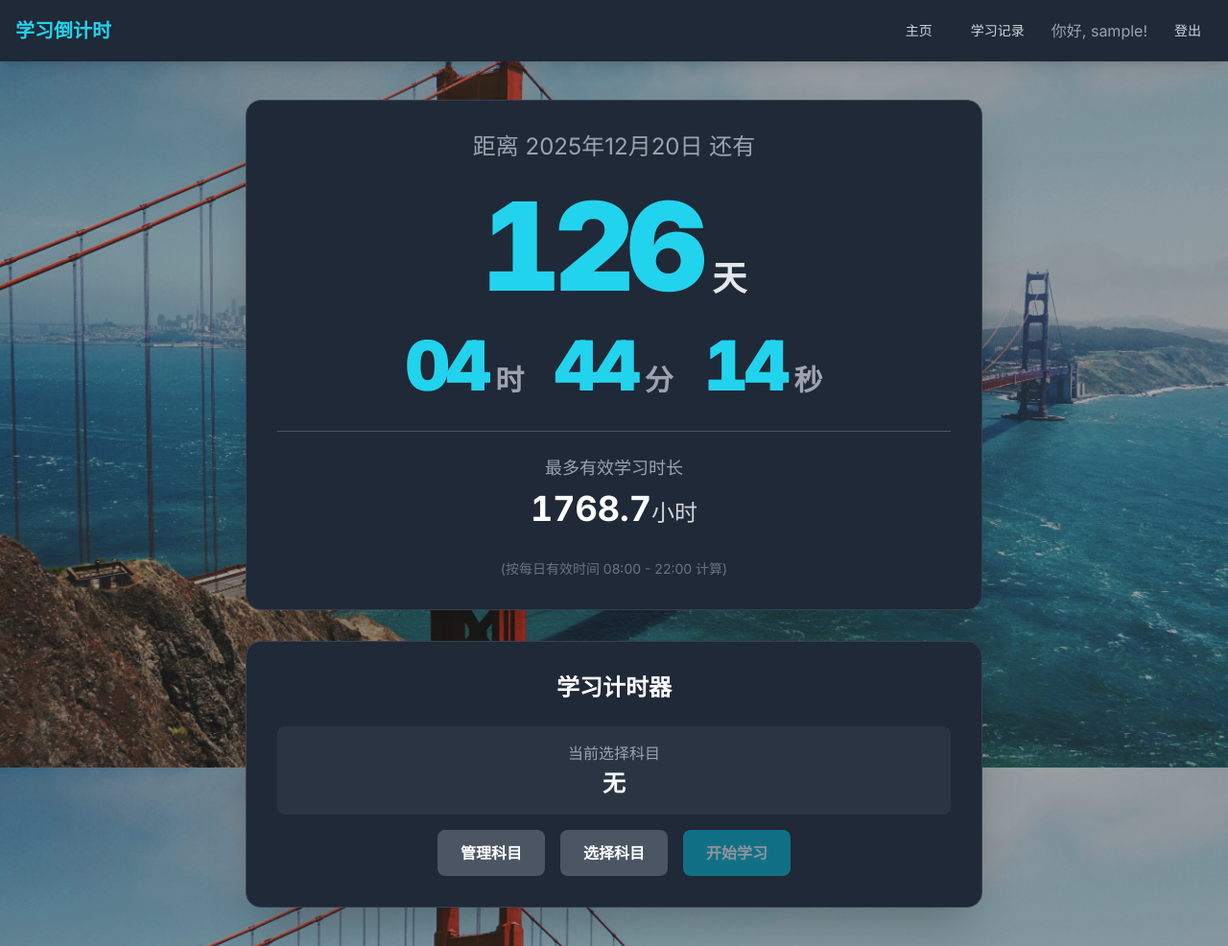
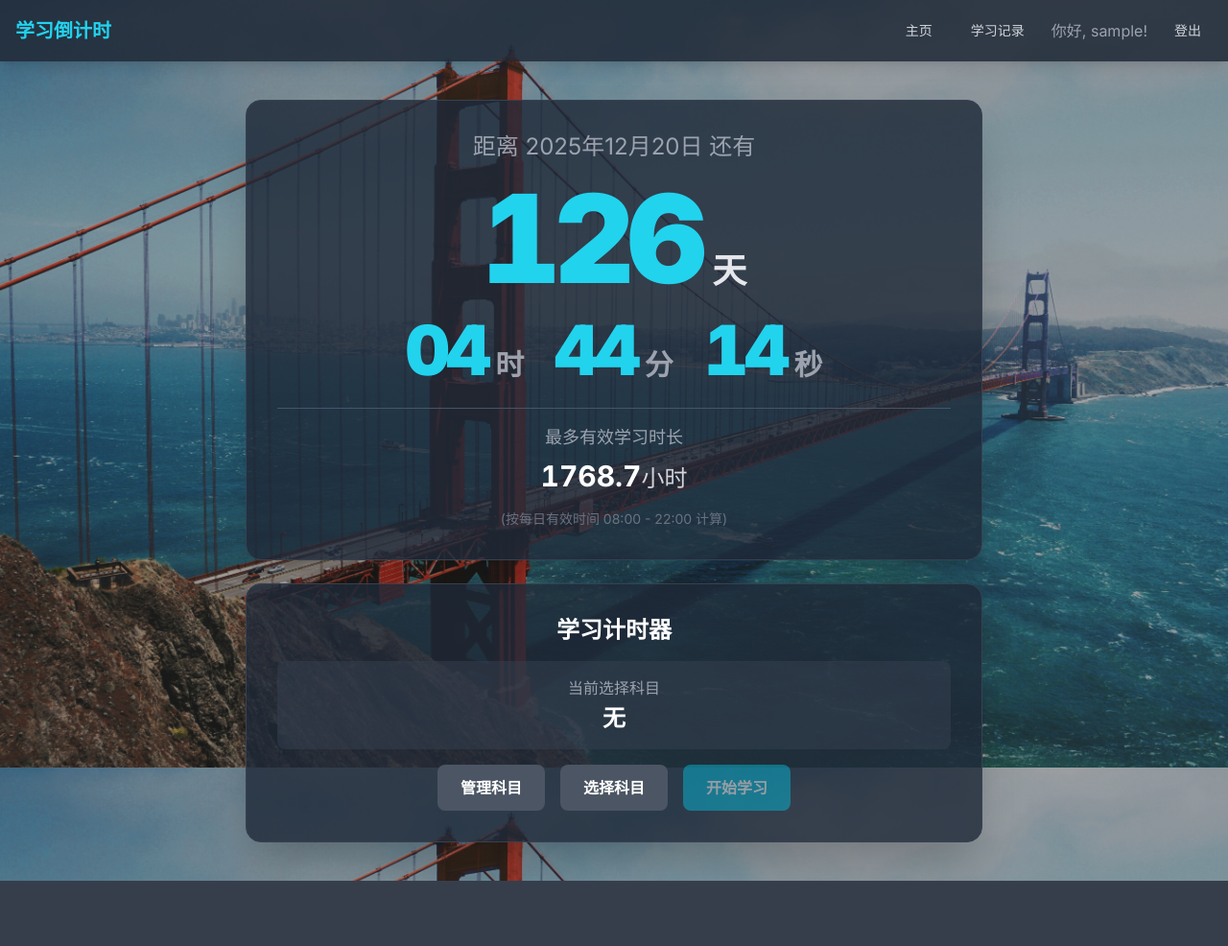
Before and after one commit to shuang154/Learning-record, a Flask app: page / in a window 1280 px wide. Shown: the whole page at 96% size. After the commit the page ends 918 px from the top, so only its background shows below. Run offline with Flask 3, Linux system fonts and the light colour scheme; the visitor is signed in with stand-in values (Sample User, id 1); data that the repository does not hold is empty; some libraries are stand-ins or nearby versions.

Commit message:
大幅优化前端显示，修复暂停数字不一，删掉文字用颜色表示暂停状态，透明面板

```diff
--- a/project/templates/base.html
+++ b/project/templates/base.html
@@ -32,7 +32,7 @@
     </style>
 </head>
 <body class="bg-gray-900 text-white min-h-screen">
-    <nav class="bg-gray-800 shadow-lg">
+    <nav class="bg-gray-800/85 shadow-lg">
         <div class="max-w-7xl mx-auto px-4">
             <div class="flex justify-between h-16">
                 <div class="flex items-center">
--- a/project/templates/history.html
+++ b/project/templates/history.html
@@ -3,7 +3,7 @@
 {% block content %}
 <script src="https://cdn.jsdelivr.net/npm/chart.js"></script>
 
-<div class="bg-gray-800 p-6 md:p-8 rounded-2xl shadow-2xl border border-gray-700">
+<div class="bg-gray-800/80 p-6 md:p-8 rounded-2xl shadow-2xl border border-gray-700">
     <div class="border-b border-gray-700 mb-6">
         <nav class="-mb-px flex space-x-8" aria-label="Tabs">
             <button id="tab-today" class="whitespace-nowrap py-4 px-1 border-b-2 font-medium text-lg border-cyan-500 text-cyan-400">
--- a/project/templates/index.html
+++ b/project/templates/index.html
@@ -1,11 +1,11 @@
 {% extends "base.html" %}
 
 {% block content %}
-<div class="w-full max-w-3xl mx-auto space-y-8">
-    <div class="text-center p-6 md:p-8 bg-gray-800 rounded-2xl shadow-2xl border border-gray-700">
-        <h1 class="text-lg md:text-2xl font-normal text-gray-400 mb-6">距离 2025年12月20日 还有</h1>
+<div class="w-full max-w-3xl mx-auto space-y-6">
+    <div class="text-center p-6 md:p-8 bg-gray-800/80 rounded-2xl shadow-2xl border border-gray-700">
+        <h1 class="text-lg md:text-2xl font-normal text-gray-400 mb-4">距离 2025年12月20日 还有</h1>
         <div>
-            <div class="text-center mb-6">
+            <div class="text-center mb-4">
                 <div class="flex justify-center items-baseline">
                     <p id="days" class="text-7xl md:text-9xl font-black tracking-tighter text-cyan-400 tabular-nums-font">{{ days }}</p>
                     <p class="text-2xl md:text-4xl font-bold text-gray-200 ml-2 md:ml-3">天</p>
@@ -26,19 +26,19 @@
                 </div>
             </div>
         </div>
-        <div class="mt-8 pt-6 border-t border-gray-600">
+        <div class="mt-6 pt-4 border-t border-slate-600">
              <p class="text-base md:text-lg font-normal text-gray-400">最多有效学习时长</p>
-             <p class="text-3xl md:text-4xl font-bold text-white mt-2 tabular-nums-font"><span id="total-effective-hours">{{ total_effective_hours }}</span><span class="text-xl md:text-2xl font-normal text-gray-300">小时</span></p>
+             <p class="text-2xl md:text-3xl font-bold text-white mt-2 tabular-nums-font"><span id="total-effective-hours">{{ total_effective_hours }}</span><span class="text-xl md:text-2xl font-normal text-gray-300">小时</span></p>
         </div>
-        <p class="text-xs md:text-sm text-gray-500 mt-8">(按每日有效时间 08:00 - 22:00 计算)</p>
+        <p class="text-xs md:text-sm text-gray-500 mt-4">(按每日有效时间 08:00 - 22:00 计算)</p>
     </div>
 
-    <div class="text-center p-6 md:p-8 bg-gray-800 rounded-2xl shadow-2xl border border-gray-700">
-        <h2 class="text-2xl font-bold text-white mb-6">学习计时器</h2>
+    <div class="text-center p-6 md:p-8 bg-gray-800/80 rounded-2xl shadow-2xl border border-gray-700">
+        <h2 class="text-2xl font-bold text-white mb-4">学习计时器</h2>
 
         <div id="current-session-display" class="hidden mb-6 p-4 bg-gray-700 rounded-lg">
             <p class="text-gray-300">正在学习: <span id="current-subject" class="font-bold text-cyan-400"></span></p>
-            <p id="session-timer" class="text-4xl font-bold text-white tabular-nums-font mt-2">00:00:00</p>
+            <p id="session-timer" class="text-3xl font-bold text-white tabular-nums-font mt-2">00:00:00</p>
             <p id="session-status-text" class="text-sm text-yellow-400 mt-1"></p>
         </div>
 
@@ -237,6 +237,7 @@ document.addEventListener('DOMContentLoaded', () => {
         });
     };
 
+// in index.html (After - FINAL VERSION)
 const updateMainUI = () => {
     if (activeSessionData) {
         dom.startControls.classList.add('hidden');
@@ -245,8 +246,14 @@ document.addEventListener('DOMContentLoaded', () => {
         dom.currentSubject.textContent = activeSessionData.subject.name;
 
         if (activeSessionData.status === 'active') {
-                dom.sessionStatusText.textContent = '';
+            // --- 计时器活动状态 ---
+            dom.sessionStatusText.textContent = ''; // 确保状态文字为空
             dom.pauseResumeBtn.textContent = '暂停';
+
+            // 关键：确保数字是白色
+            dom.sessionTimer.classList.remove('text-amber-400');
+            dom.sessionTimer.classList.add('text-white');
+
             const sessionStartTime = new Date(activeSessionData.last_start_time_utc);
             const baseSeconds = activeSessionData.accumulated_seconds;
             if (sessionInterval) clearInterval(sessionInterval);
@@ -254,11 +261,20 @@ document.addEventListener('DOMContentLoaded', () => {
                 const elapsed = Math.round((Date.now() - sessionStartTime.getTime()) / 1000);
                 dom.sessionTimer.textContent = formatTime(baseSeconds + elapsed);
             }, 1000);
+
         } else { // paused
+            // --- 计时器暂停状态 (关键修改) ---
             clearInterval(sessionInterval);
             dom.sessionTimer.textContent = formatTime(activeSessionData.accumulated_seconds);
-                dom.sessionStatusText.textContent = '已暂停';
+
+            // 1. 去掉“已暂停”字样
+            dom.sessionStatusText.textContent = '';
+
             dom.pauseResumeBtn.textContent = '继续';
+
+            // 2. 将倒计时数字变为橙黄色
+            dom.sessionTimer.classList.remove('text-white');
+            dom.sessionTimer.classList.add('text-amber-400');
         }
     } else {
         clearInterval(sessionInterval);
@@ -267,6 +283,9 @@ document.addEventListener('DOMContentLoaded', () => {
         dom.currentSessionDisplay.classList.add('hidden');
         dom.selectedSubjectDisplay.textContent = selectedSubject ? selectedSubject.name : '无';
         dom.startBtn.disabled = !selectedSubject;
+        // 确保计时器在会话结束后恢复为白色
+        dom.sessionTimer.classList.remove('text-amber-400');
+        dom.sessionTimer.classList.add('text-white');
     }
 };
 
@@ -333,14 +352,62 @@ document.addEventListener('DOMContentLoaded', () => {
         }
     });
 
+// in index.html (FINAL & ROBUST VERSION)
+
 dom.pauseResumeBtn.addEventListener('click', async () => {
+    // 立即禁用按钮，防止重复点击
+    dom.pauseResumeBtn.disabled = true;
+
+    const isCurrentlyActive = activeSessionData.status === 'active';
+
+    if (isCurrentlyActive) {
+        // --- 暂停逻辑 (采用乐观更新) ---
+
+        // 1. **立即**在界面上更新为“已暂停”状态，不再等待服务器
+        clearInterval(sessionInterval); // 停止视觉计时器
+        sessionInterval = null;
+        dom.sessionStatusText.textContent = ''; // 移除“已暂停”字样
+        dom.pauseResumeBtn.textContent = '继续';
+
+        // (这是上一轮的新增功能) 将数字颜色变为琥珀色
+        dom.sessionTimer.classList.remove('text-white');
+        dom.sessionTimer.classList.add('text-amber-400');
+
+        // 2. 在后台与服务器同步状态
         const result = await apiCall("{{ url_for('routes.toggle_pause_session') }}", 'POST');
         if (result) {
+            // 3. (关键!) 只更新内部数据，绝不调用 updateMainUI() 来覆盖界面
+            activeSessionData = result.session;
+        } else {
+            // 如果失败，提示用户并刷新以恢复正确状态
+            alert('暂停失败，请刷新页面。');
+            location.reload();
+        }
+
+    } else {
+        // --- 继续逻辑 (保持原有方式) ---
+
+        // 1. 乐观地更新界面文字和颜色
+        dom.sessionStatusText.textContent = '';
+        dom.pauseResumeBtn.textContent = '暂停';
+        dom.sessionTimer.classList.remove('text-amber-400');
+        dom.sessionTimer.classList.add('text-white');
+
+        // 2. 向服务器请求，获取新的开始时间
+        const result = await apiCall("{{ url_for('routes.toggle_pause_session') }}", 'POST');
+        if (result) {
+            // 3. (关键!) 更新内部数据，并**必须**调用 updateMainUI() 来启动新的计时器
             activeSessionData = result.session;
             updateMainUI();
+        } else {
+            alert('继续失败，请刷新页面。');
+            location.reload();
         }
+    }
+
+    // 操作完成后，重新启用按钮
+    dom.pauseResumeBtn.disabled = false;
 });
-
     dom.stopBtn.addEventListener('click', async () => {
         if (!confirm('确定要结束本次学习吗？')) return;
         const result = await apiCall("{{ url_for('routes.stop_session') }}", 'POST');
```
Also changed, not shown: study_tracker.db, 2 other files. Lines whose indentation alone changed are shown as unchanged.
